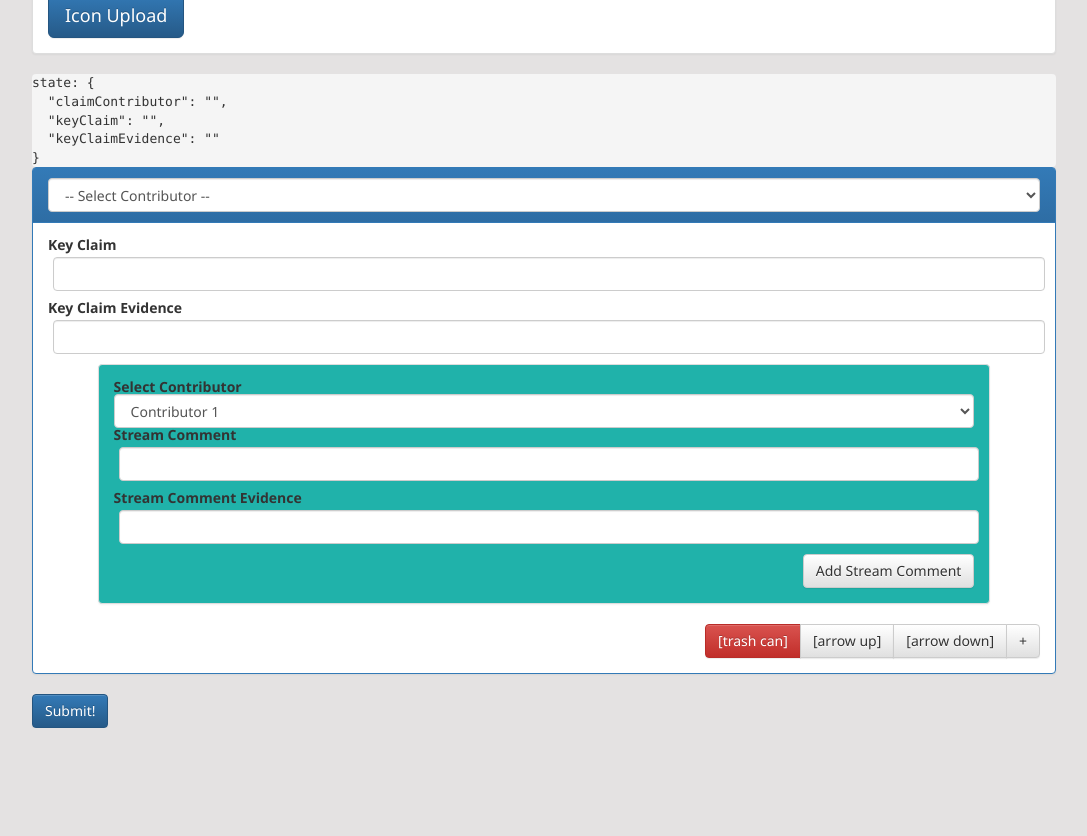
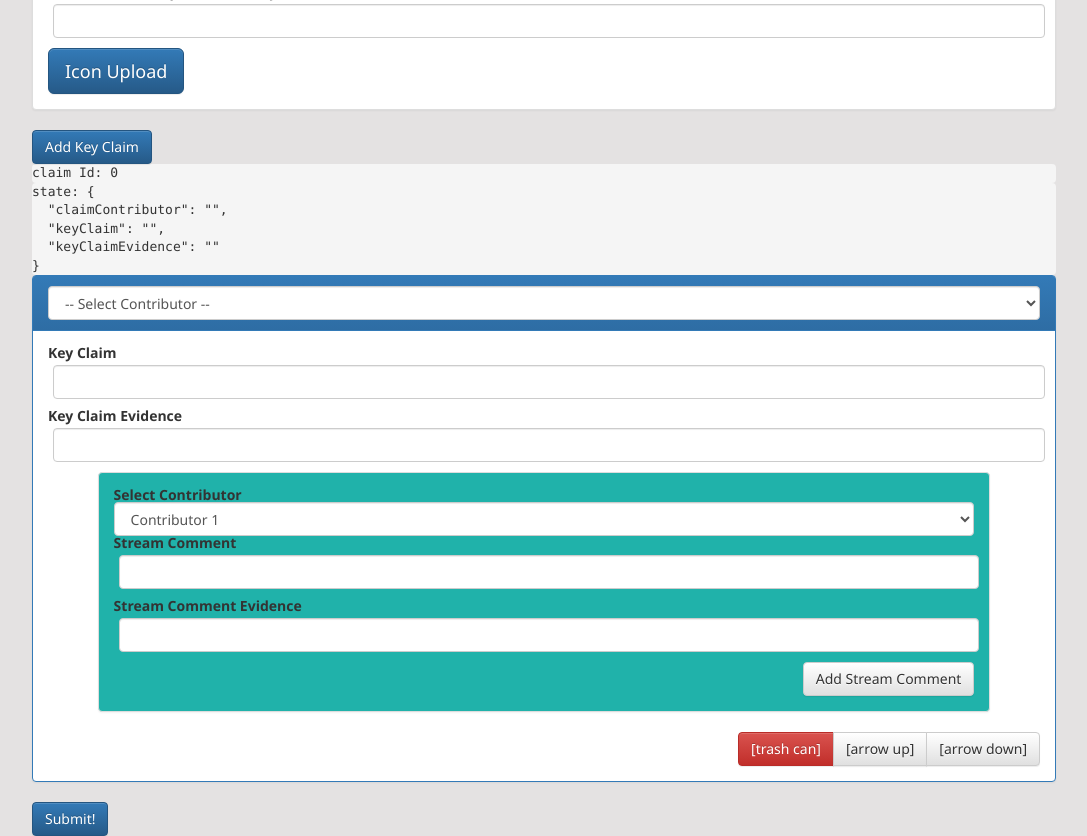
Before and after one commit to prime-hadar-policy-bytes/policy_bytes, a React (Create React App) app: page /topicEdit in a window 1280 px wide. Shown: the part 1320-2156 px from the top of the page, without its empty margins (96-1183 px from the left). Before the commit the page ends 2048 px from the top, so only its background shows below. Built offline with nearby package versions, Linux system fonts and the light colour scheme.

Commit message:
Ability to add key claims working, Key claims have claimIds

```diff
--- a/src/components/Admin/TopicEdit/KeyClaimForm.jsx
+++ b/src/components/Admin/TopicEdit/KeyClaimForm.jsx
@@ -1,10 +1,13 @@
 import React, { Component } from 'react'
 import { connect } from 'react-redux'
 
+import StreamItemForm from './StreamItemForm.jsx'
+
 import { Panel, Tab, Tabs, Button, ButtonGroup, FormGroup, ControlLabel, FormControl } from 'react-bootstrap';
+import { Stream } from 'stream';
 
 
-export class KeyClaimForm extends Component {
+class KeyClaimForm extends Component {
     constructor (props) {
         super(props)
 
@@ -35,6 +38,7 @@ handleChange = (event) => {
 {/* KEY CLAIM INPUTS */}
 
 {/* SHOW STATE ON DOM */}
+          <pre>claim Id: {JSON.stringify(this.props.claimId, null, 2)}</pre>
           <pre>state: {JSON.stringify(this.state, null, 2)}</pre>
 
           <Panel bsStyle="primary">
@@ -53,31 +57,18 @@ handleChange = (event) => {
                 <ControlLabel>Key Claim Evidence</ControlLabel>
                 <FormControl onChange={this.handleChange} name="keyClaimEvidence" value={this.state.keyClaimEvidence} type="text"/>
 
-{/* STREAM INPUTS */}
-              <Panel className="wireStreamInput">
-                <Panel.Body>
 
-                    <ControlLabel>Select Contributor</ControlLabel>
-                    <FormControl componentClass="select" placeholder="select">
-                        <option value="contributor1">Contributor 1</option>
-                        <option value="contributor2">Contributor 2</option>
-                    </FormControl>
 
-                    <ControlLabel>Stream Comment</ControlLabel>
-                    <FormControl type="text"/>
-                    <ControlLabel>Stream Comment Evidence</ControlLabel>
-                    <FormControl type="text"/>
-                    <Button className="wireCommentButtons">Add Stream Comment</Button>
-                </Panel.Body>
-              </Panel>
+            <StreamItemForm />
 
               <ButtonGroup className="wireCommentButtons">
                 <Button bsStyle="danger">[trash can]</Button>
                 <Button>[arrow up]</Button>
                 <Button>[arrow down]</Button>
-                <Button className="wireCommentButtons">+</Button>
               </ButtonGroup>
+
             </Panel.Body>
+
         </Panel>
 
       </div>
--- /dev/null
+++ b/src/components/Admin/TopicEdit/StreamItemForm.jsx
@@ -0,0 +1,40 @@
+import React, { Component } from 'react'
+import { connect } from 'react-redux'
+
+import { Panel, Tab, Tabs, Button, ButtonGroup, FormGroup, ControlLabel, FormControl } from 'react-bootstrap';
+
+
+class StreamItemForm extends Component {
+
+
+  render() {
+    return (
+      <div>
+        {/* STREAM INPUTS */}
+        <Panel className="wireStreamInput">
+          <Panel.Body>
+
+              <ControlLabel>Select Contributor</ControlLabel>
+              <FormControl componentClass="select" placeholder="select">
+                  <option value="contributor1">Contributor 1</option>
+                  <option value="contributor2">Contributor 2</option>
+              </FormControl>
+
+              <ControlLabel>Stream Comment</ControlLabel>
+              <FormControl type="text"/>
+              <ControlLabel>Stream Comment Evidence</ControlLabel>
+              <FormControl type="text"/>
+              <Button className="wireCommentButtons">Add Stream Comment</Button>
+          </Panel.Body>
+        </Panel>
+      </div>
+    )
+  }
+}
+
+const mapStateToProps = (state) => ({
+
+})
+
+
+export default connect(mapStateToProps)(StreamItemForm)
--- a/src/components/Admin/TopicEdit/TopicEdit.jsx
+++ b/src/components/Admin/TopicEdit/TopicEdit.jsx
@@ -6,7 +6,7 @@ import KeyClaimForm from './KeyClaimForm.jsx'
 
 import { Panel, Tab, Tabs, Button, ButtonGroup, FormGroup, ControlLabel, FormControl } from 'react-bootstrap';
 
-export class TopicEdit extends Component {
+class TopicEdit extends Component {
   constructor(props) {
     super(props)
 
@@ -20,6 +20,7 @@ export class TopicEdit extends Component {
       proposal1: '',
       bio2: '',
       proposal2: '',
+      keyClaims: [0],
 
     }
   }
@@ -40,11 +41,32 @@ handleTextChange = (event) => {
   })
 }
 
+//adding a new value to this.state.keyclaims that will be the ID of the new key claim
+addKeyClaim = () => {
+  let claimAddId = this.state.keyClaims.length;
+  console.log(claimAddId);
+  this.setState({
+    keyClaims: [...this.state.keyClaims, claimAddId]
+  })
+}
+
 
 
 
 
   render() {
+
+    let keyClaimIds = this.state.keyClaims;
+
+    let keyClaimForms = keyClaimIds.map((keyClaimId) => {
+      console.log(keyClaimId);
+
+      return <KeyClaimForm key={keyClaimId}
+                            claimId ={keyClaimId}/>
+    })
+
+
+
     return (
       <div>
         <div className="wrapper">
@@ -106,10 +128,12 @@ handleTextChange = (event) => {
               </Panel.Body>
             </Panel>
 
+          <Button bsStyle="primary" onClick={this.addKeyClaim}>Add Key Claim</Button>
+
+{/* Mapped array of number of key claims in this.state */}
+{keyClaimForms}
 
 
-
-<KeyClaimForm/>
 
 
 
```
